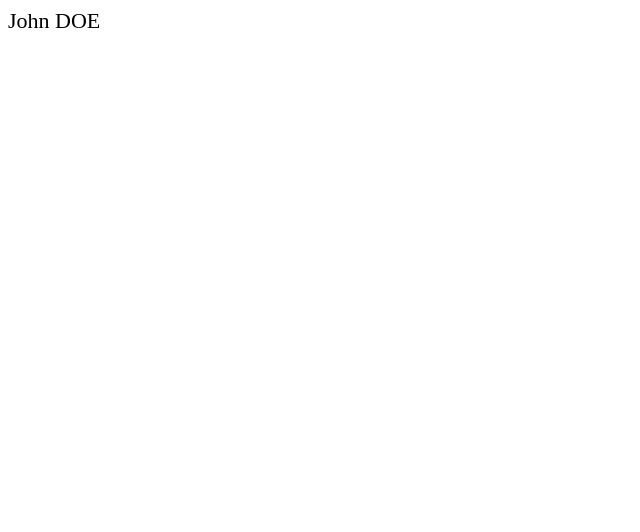
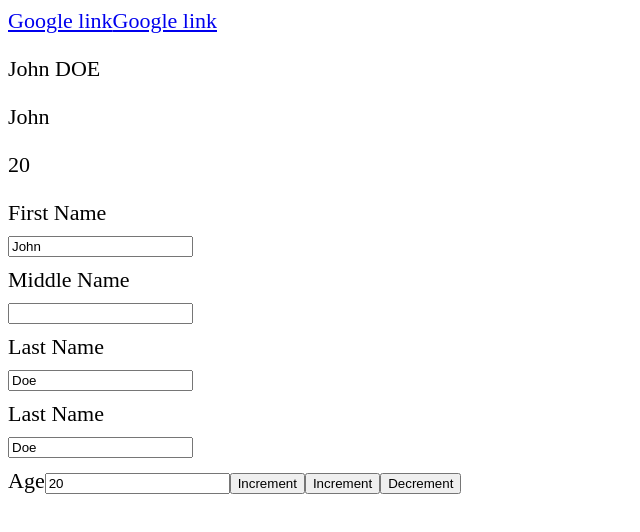
Before and after one commit to WAbby404/vue-course-practice1, a plain HTML site: page index.html in a window 1280 px wide. Shown: the whole page, without its empty margins (0-640 px from the left). Drawn offline with nearby package versions, Linux system fonts and the light colour scheme.

Commit message:
Lots of practice

```diff
--- a/app.js
+++ b/app.js
@@ -2,12 +2,32 @@ const vm = Vue.createApp({
   data() {
     return {
       firstName: "John",
+      middleName: "",
       lastName: "Doe",
+      url: "https://google.com",
+      age: 20,
     };
   },
   methods: {
+    increment() {
+      console.log("age updated");
+      this.age++;
+    },
+    handleChange(message, event) {
+      event.preventDefault();
+      //   console.log(message);
+      this.lastName = event.target.value;
+    },
+    handleMiddleChange(event) {
+      this.middleName = event.target.value;
+    },
+  },
+  computed: {
     fullName() {
-      return `${this.firstName} ${this.lastName.toUpperCase()}`;
+      console.log("Fullname computed property called.");
+      return `${this.firstName} ${
+        this.middleName
+      } ${this.lastName.toUpperCase()}`;
     },
   },
 }).mount("#app");
--- a/index.html
+++ b/index.html
@@ -5,7 +5,38 @@
     <link rel="stylesheet" type="text/css" href="main.css" />
   </head>
   <body>
-    <div id="app">{{ fullName() }}</div>
+    <div id="app" v-cloak>
+      <a v-bind:href="url">Google link</a>
+      <a :href="url">Google link</a>
+      <p>{{ fullName }}</p>
+      <p>{{ firstName }}</p>
+      <p>{{age}}</p>
+
+      <label>First Name</label>
+      <input type="text" v-model="firstName" />
+      <!-- <input type="text" v-model.lazy.trim="firstName" /> -->
+
+      <label>Middle Name</label>
+      <!-- will only update on enter -->
+      <input type="text" @keyup.enter="handleMiddleChange" />
+
+      <label>Last Name</label>
+      <input type="text" v-model="lastName" />
+
+      <label>Last Name</label>
+      <input
+        type="text"
+        :value="lastName"
+        @input.prevent="handleChange('Lastname event triggered!', $event)"
+      />
+
+      <label>Age</label>
+      <input type="number" v-model.number="age" />
+
+      <button v-on:click="increment">Increment</button>
+      <button @click="increment">Increment</button>
+      <button v-on:click="age--">Decrement</button>
+    </div>
 
     <script src="https://unpkg.com/vue@3/dist/vue.global.js"></script>
     <script src="app.js"></script>
--- a/main.css
+++ b/main.css
@@ -6,3 +6,7 @@ input[type="text"] {
   margin: 10px 0;
   display: block;
 }
+
+[v-cloak] {
+  display: none;
+}
```
